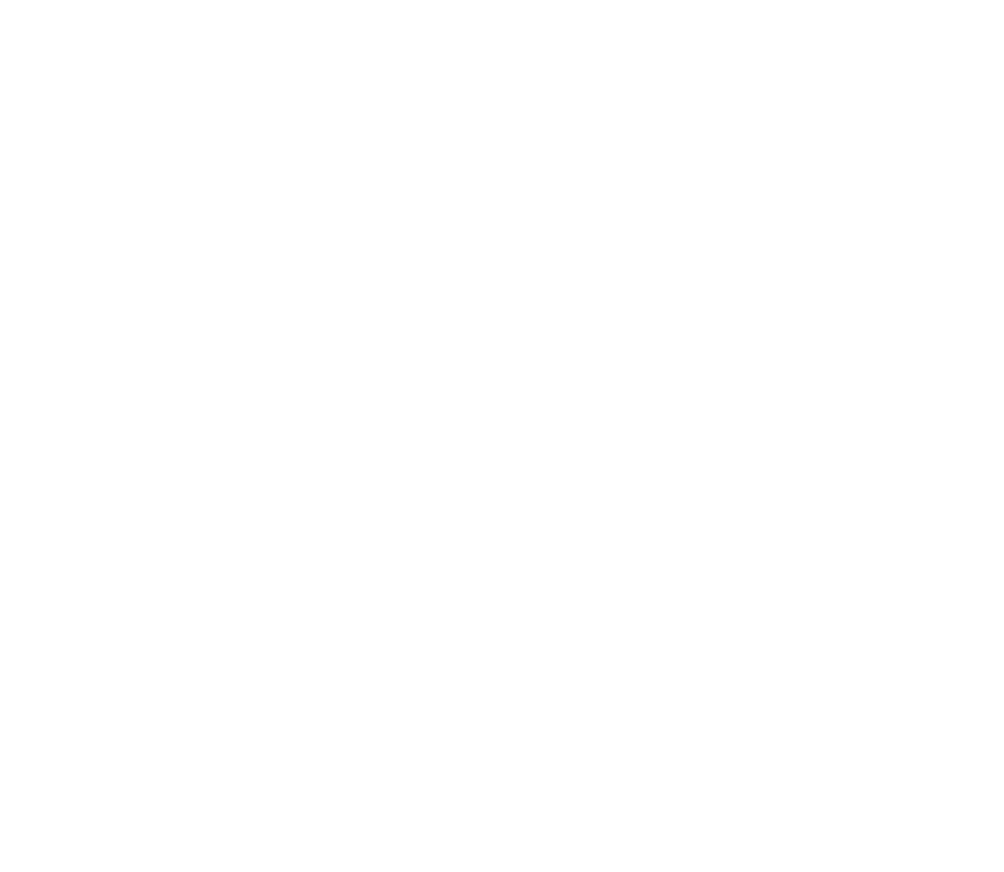
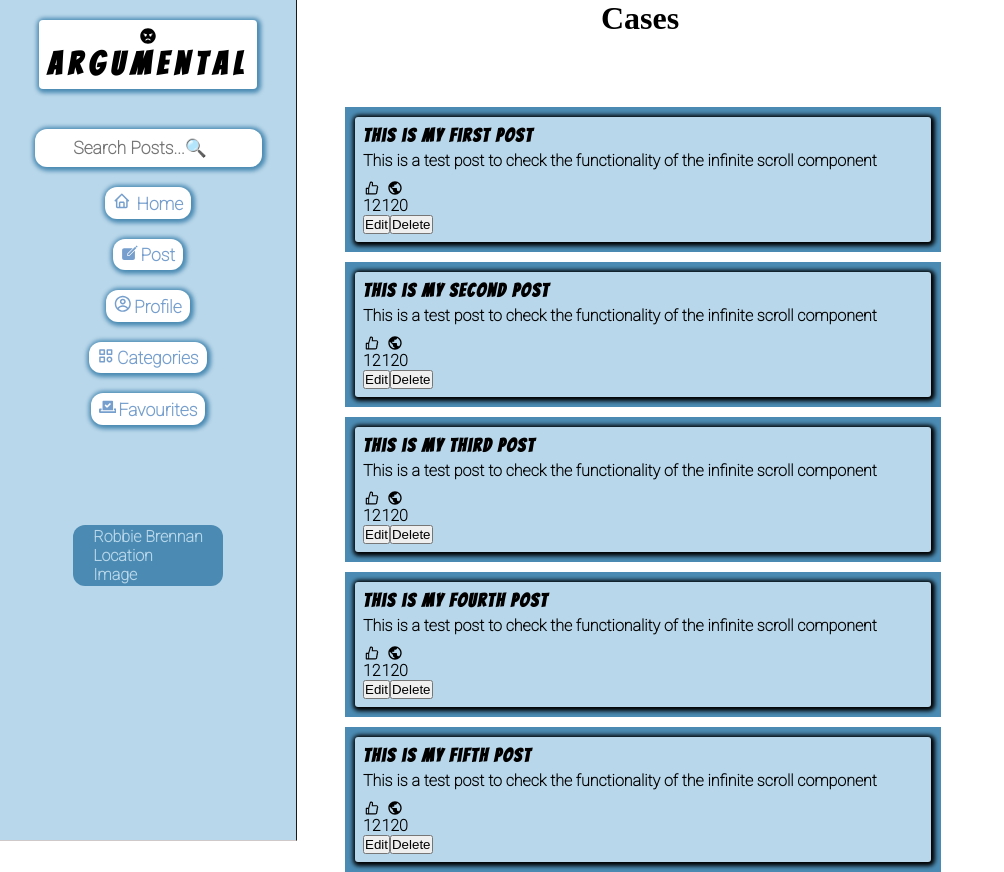
Before and after one commit to RobbieBrennan2342/Argumental, a React (Create React App) app: page /home in a window 1280 px wide. Before the commit this address had no page. Shown: the whole page, without its empty margins (0-1004 px from the left). Before the commit the page ends 800 px from the top, so only its background shows below. Built offline with nearby package versions, Linux system fonts and the light colour scheme.

Commit message:
profile and infinite scroll pages

```diff
--- a/src/App.js
+++ b/src/App.js
@@ -19,10 +19,13 @@
   };
 
   return (
-    // <Profile />
+    // <Home />
     <Router>
       <Card>
-        {/* {auth ? <Navbar /> : <Login onAuth={handleAuth} />} */}
+        <Navbar />
+        <Routes>
+          <Route path="/home" exact element={<Home />} />
+        </Routes>
         <Routes>
           <Route path="/" exact element={<Login />}></Route>
         </Routes>
@@ -42,7 +45,6 @@
           <Route path="/favourites" exact element={<Favourites />}></Route>
         </Routes>
       </Card>
-      {/* <Advert /> */}
     </Router>
   );
 }
--- a/src/components/auth/Login.js
+++ b/src/components/auth/Login.js
@@ -30,6 +30,7 @@
         <form className={classes.loginForm}>
           <input type="text" placeholder="Email" />
           <input type="password" placeholder="Password" />
+          <Link to="/home">
             <button
               onClick={props.onAuth}
               className={classes.loginBtn}
@@ -37,6 +38,7 @@
             >
               Login
             </button>
+          </Link>
         </form>
       </div>
       <div className={classes.notRegistered}>
--- a/src/components/content/Home.js
+++ b/src/components/content/Home.js
@@ -1,50 +1,26 @@
 import React from "react";
+import UserPosts from "../post/UserPosts";
+import classes from "../styling/Home.module.css";
+import InfiniteScroll from "react-infinite-scroll-component";
+import { dummyData } from "../../test data/dummyData";
 
-import InfiniteScroll from "react-infinite-scroll-component";
-
-const style = {
-  paddingTop: 2000,
-  border: "1px solid green",
-  margin: 6,
-  padding: 8,
-};
-
-class Home extends React.Component {
-  state = {
-    items: Array.from({ length: 20 }),
-  };
-
-  fetchMoreData = () => {
-    // a fake async api call like which sends
-    // 20 more records in 1.5 secs
-    setTimeout(() => {
-      this.setState({
-        items: this.state.items.concat(Array.from({ length: 20 })),
-      });
-    }, 1500);
-  };
-
-  render() {
-    return (
-      <div>
-        <h1>Cases</h1>
-        <hr />
+const Home = () => {
+  return (
+    <div className={classes.homeContainer}>
+      <h1>Cases</h1>
+      <div className={classes.homeContent}>
         <InfiniteScroll
-          dataLength={this.state.items.length}
-          next={this.fetchMoreData}
-          hasMore={true}
+          dataLength={dummyData.length}
+          hasMore={false}
           loader={<h4>Loading...</h4>}
         >
-          {this.state.items.map((i, index) => (
-            <div style={style} key={index}>
-              <h1>Title</h1>
-              <p>This is the content of the div</p>
-            </div>
+          {dummyData.map((posts) => (
+            <UserPosts key={posts.id} title={posts.title} body={posts.body} />
           ))}
         </InfiniteScroll>
       </div>
-    );
-  }
-}
+    </div>
+  );
+};
 
 export default Home;
--- a/src/components/navigation/Navbar.js
+++ b/src/components/navigation/Navbar.js
@@ -16,7 +16,7 @@
             <h1>Argumental</h1>
           </div>
           <li>
-            <input type="search" placeholder="Search...🔍" />
+            <input type="search" placeholder="Search Posts...🔍" />
           </li>
           <li>
             <Link to="/home">
--- /dev/null
+++ b/src/components/post/PostActions.js
@@ -0,0 +1,12 @@
+import React from "react";
+import classes from "../styling/Post.module.css";
+const PostActions = () => {
+  return (
+    <div className={classes.postActions}>
+      <button>Edit</button>
+      <button>Delete</button>
+    </div>
+  );
+};
+
+export default PostActions;
--- a/src/components/post/UserPosts.js
+++ b/src/components/post/UserPosts.js
@@ -1,19 +1,25 @@
 import React from "react";
-import classes from "../styling/Profile.module.css";
-const UserPosts = () => {
+import PostActions from "./PostActions";
+import { AiOutlineLike } from "react-icons/ai";
+import { MdPublic } from "react-icons/md";
+import classes from "../styling/Post.module.css";
+const UserPosts = (props) => {
   return (
     <div className={classes.userPostsContainer}>
       <div className={classes.userPost}>
-        <h2>Title</h2>
-        <p>The body of the post</p>
-        <div className={classes.postInter}>
-          <span>Likes</span>
-          <span>12</span>
+        <h3>{props.title}</h3>
+        <span>{props.body}</span>
+        <div className={classes.postInterContainer}>
+          <div className={classes.postInter}>
+            <AiOutlineLike />
+            <span>12</span>
+          </div>
+          <div className={classes.postInter}>
+            <MdPublic />
+            <span>120</span>
+          </div>
         </div>
-        <div className={classes.postInter}>
-          <span>Follows</span>
-          <span>120</span>
-        </div>
+        <PostActions />
       </div>
     </div>
   );
--- a/src/components/profile/Profile.js
+++ b/src/components/profile/Profile.js
@@ -1,5 +1,8 @@
 import React from "react";
 import UserPosts from "../post/UserPosts";
+import { AiOutlineLike } from "react-icons/ai";
+import { MdPublic } from "react-icons/md";
+import { GiBookCover } from "react-icons/gi";
 import classes from "../styling/Profile.module.css";
 const Profile = (props) => {
   return (
@@ -18,16 +21,23 @@
           <div className={classes.profileDetails}>
             <span>Name: Robbie Brennan</span>
             <span>Location: Ireland</span>
+            <span>Age: 33</span>
+            <button className={classes.profileEditBtn}>Edit</button>
           </div>
           <div className={classes.profileInter}>
             <div className={classes.profileInterItems}>
+              <AiOutlineLike className={classes.profileInterIcon} />
               <span>Likes</span>
+              <span>120</span>
+            </div>
+            <div className={classes.profileInterItems}>
+              <GiBookCover className={classes.profileInterIcon} />
               <span>Posts</span>
+              <span>12</span>
+            </div>
+            <div className={classes.profileInterItems}>
+              <MdPublic className={classes.profileInterIcon} />
               <span>Followers</span>
-            </div>
-            <div className={classes.profileInterTotals}>
-              <span>120</span>
-              <span>12</span>
               <span>1200</span>
             </div>
           </div>
--- a/src/components/styling/Home.module.css
+++ b/src/components/styling/Home.module.css
@@ -1,4 +1,13 @@
-.home{
-    padding-top: 200px;
-    background-color: aliceblue;
+.homeContainer{
+    width: 100%;
+    display: flex;
+    flex-direction: column;
+    justify-content: center;
+    align-items: center;
 }
+
+.homeContent{
+    margin-top: 60px;
+    margin-left: 50px;
+    width: 50%;
+}
--- a/src/components/styling/Post.module.css
+++ b/src/components/styling/Post.module.css
@@ -81,7 +81,7 @@
     font-weight: bold;
     box-shadow: 1px 1px 4px 3px #4b8bb3;
     margin-top: 10px;
-
+    cursor: pointer;
 }
 
 .catSelect{
@@ -96,6 +96,52 @@
     color: #4b8bb3;
     transition: 0.4s;
 }
+
+
+/* User post item and card */
+
+
+.userPostsContainer{
+    margin-top: 10px;
+    padding: 10px;
+    width: 90%;
+    background-color: #4b8bb3;
+}
+
+.userPost{
+    background-color: #B9D7EA;
+    padding: 8px;
+    box-shadow: 1px 1px 4px 3px #000;
+    border-radius: 3px;
+}
+.userPost h3{
+    font-family: 'Bangers', sans-serif;
+    letter-spacing: .1rem;
+    margin-bottom: 6px;
+}
+
+.userPost span{
+    font-size: 1rem;
+    font-family: 'Roboto', sans-serif;
+    font-weight: bold;
+
+}
+
+.postInterContainer{
+    display: flex;
+    width: 8%;
+    margin-top: 10px;
+    justify-content: space-between;
+}
+
+.postInter{
+    display: flex;
+    flex-direction: column;
+    justify-content: center;
+    align-items: center;
+}
+
+/* User post item and card */
 
 
 @media screen and (max-width:821px) {
--- a/src/components/styling/Profile.module.css
+++ b/src/components/styling/Profile.module.css
@@ -1,6 +1,7 @@
 .profileContainer{
     width: 70%;
     margin-left: 22%;
+    margin-top: 25px;
 }
 
 .profileTitle{
@@ -17,13 +18,12 @@
     align-items: center;
     flex-direction: column;
     justify-content: center;
-    background-color:aqua;
     padding: 10px;
 }
 
 .profileInfo{
     width: 90%;
-    background-color: blueviolet;
+    background-color: #B9D7EA;
     border-radius: 7px;
     box-shadow: 1px 1px 4px 3px #4b8bb3;
     padding: .4rem;
@@ -33,6 +33,7 @@
     width: 30%;
     border-radius: 50%;
     margin: 15px auto;
+    box-shadow: -1px -10px 10px 0px rgba(0,0,0,0.42);
 }
 .profileImg img{
     width: 100%;
@@ -42,19 +43,66 @@
 .profileDetails{
     display: flex;
     flex-direction: column;
+    background-color: #769FCD;
+    padding: 8px;
+    color: #fff;
+    /* text-align: center; */
+    border-radius: 5px;
+    margin-bottom: 5px;
+    box-shadow: 0px 1px 10px 0px rgba(0,0,0,0.73);
 
 }
 
 .profileDetails span{
-    margin-bottom: 10px;
+    margin-bottom: 3px;
     font-family: 'Roboto', sans-serif;
     font-size: 1.2rem;
     font-weight: bold;
 }
+.profileInter{
+    display: flex;
+    justify-content: space-around;
+    align-items: center;
+    background-color: #fff;
+    border-radius: 5px;
+}
 
-.profileInterItems,
-.profileInterTotals{
-    width: 20%;
+.profileEditBtn{
+    width: 10%;
+    padding: 4px;
+    margin-top: 4px;
+    border-radius: 4px;
+    background-color: #4b8bb3;
+    color: #fff;
+    outline: none;
+    border: none;
+    font-family: 'Roboto', sans-serif;
+    font-weight: bold;
+    cursor: pointer;
+
+}
+
+.profileInterItems{
     display: flex;
-    justify-content: space-between;
+    flex-direction: column;
+    justify-content: center;
+    align-items: center;
+    font-family: 'Roboto', sans-serif;
+    font-weight:bolder;
+    font-size: 1rem;
 }
+
+.profileInterIcon{
+    font-size: 30px;
+    background-color: #fff;
+    padding: 3px;
+    color: #000;
+    border-radius: 50%;
+    cursor: pointer;
+}
+
+.profileInterIcon:hover{
+    background-color: #000;
+    color: #fff;
+    transition: 0.3s;
+}
--- /dev/null
+++ b/src/test data/dummyData.js
@@ -0,0 +1,27 @@
+export const dummyData = [
+  {
+    id: Math.random(),
+    title: "This is my first post",
+    body: "This is a test post to check the functionality of the infinite scroll component",
+  },
+  {
+    id: Math.random(),
+    title: "This is my second post",
+    body: "This is a test post to check the functionality of the infinite scroll component",
+  },
+  {
+    id: Math.random(),
+    title: "This is my third post",
+    body: "This is a test post to check the functionality of the infinite scroll component",
+  },
+  {
+    id: Math.random(),
+    title: "This is my fourth post",
+    body: "This is a test post to check the functionality of the infinite scroll component",
+  },
+  {
+    id: Math.random(),
+    title: "This is my fifth post",
+    body: "This is a test post to check the functionality of the infinite scroll component",
+  },
+];
```
Lines whose indentation alone changed are shown as unchanged.
